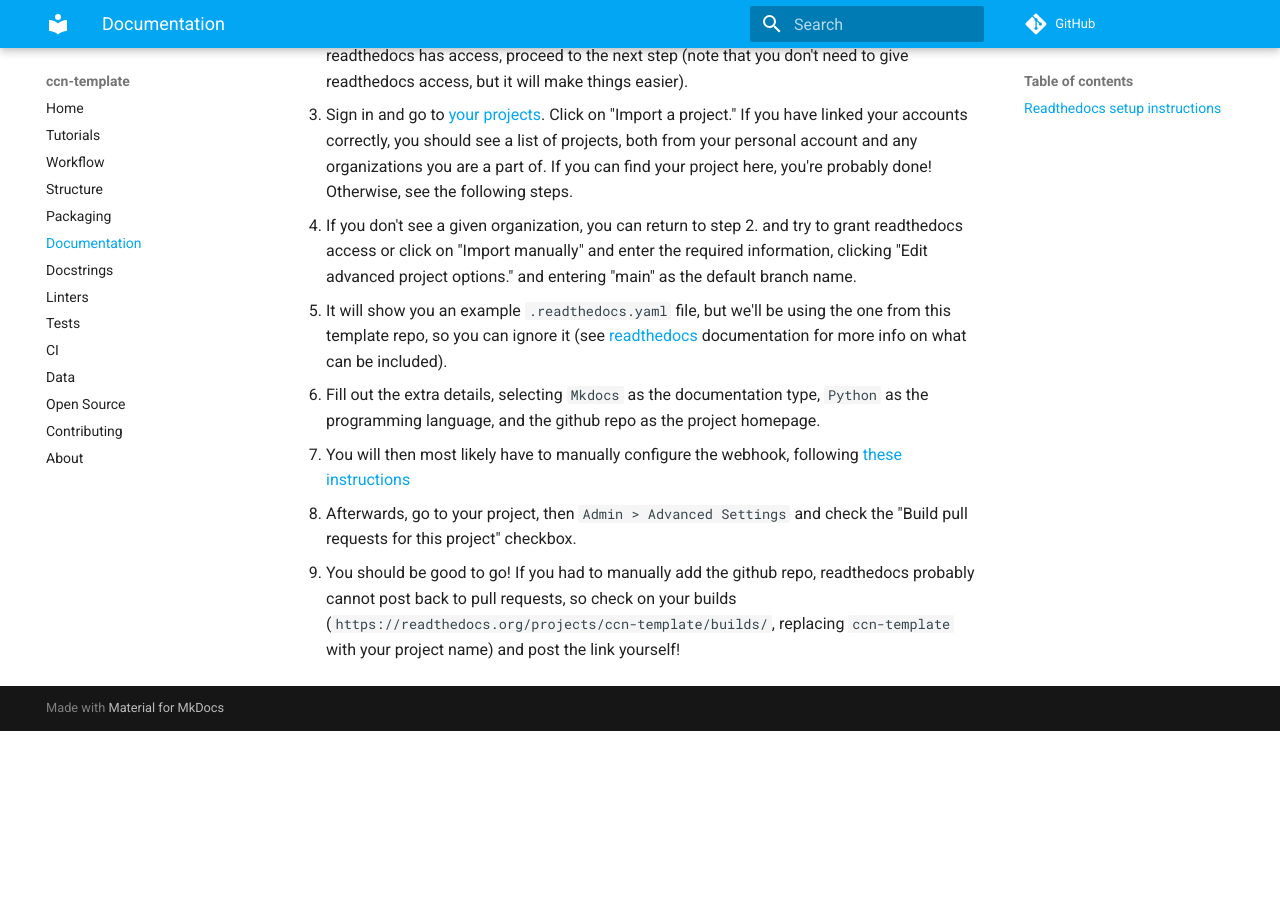
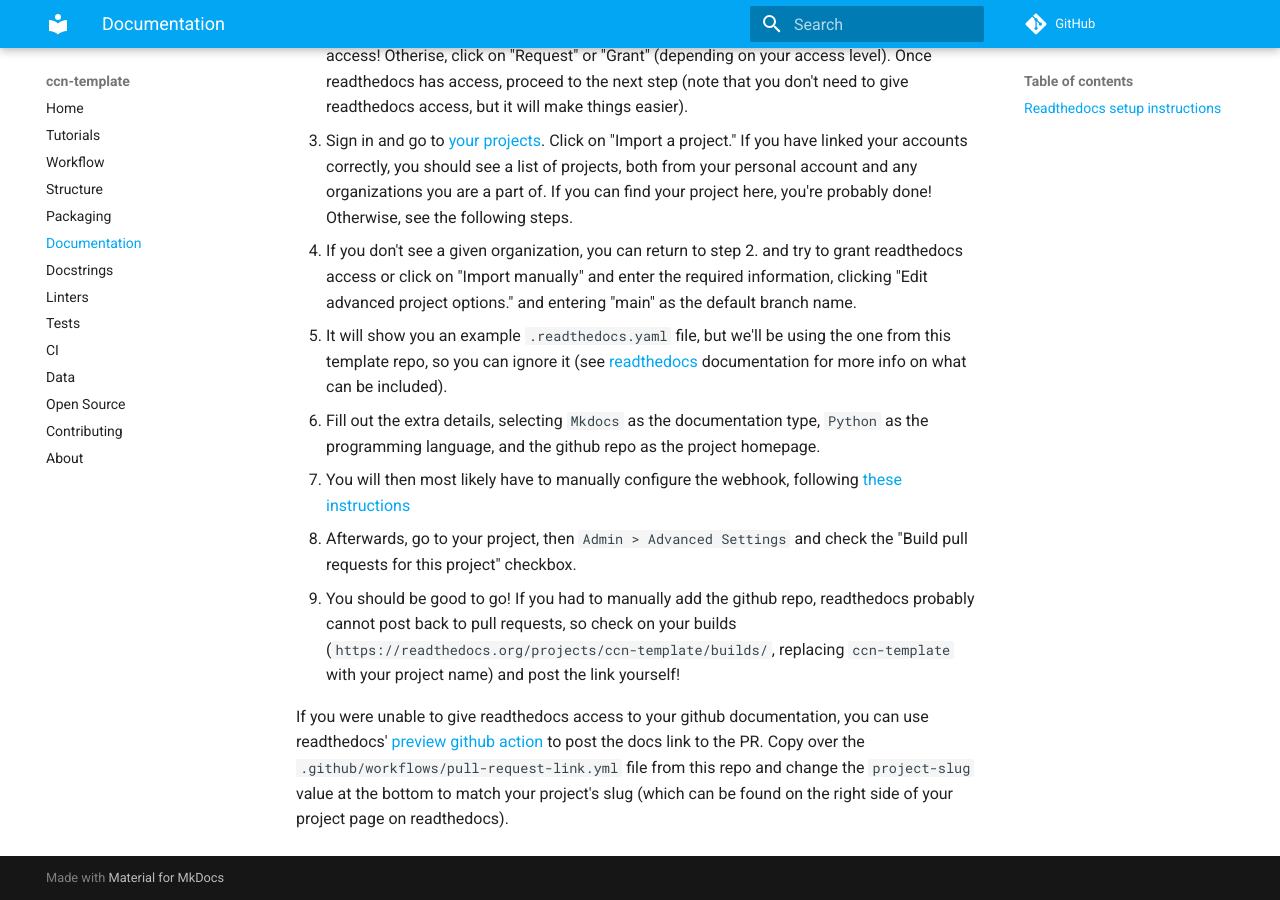
Before and after one commit to flatironinstitute/ccn-template, an MkDocs documentation site: the page built from docs/notes/03-documentation.md, in a window 1280 px wide and 900 px high, scrolled down 1096 px. Built offline with MkDocs 1.6.1 and Material for MkDocs 9.7.7, drawn with Linux system fonts in a browser that asks for light colours; comment, search, counter and statistics services are not loaded; before the commit the page ends 1827 px from its top, so only the background shows below that; some of the changed text lies outside the part shown.

Commit message:
adds readthedocs preview action

```diff
--- a/.readthedocs.yml
+++ b/.readthedocs.yml
@@ -24,3 +24,4 @@
 
 formats:
   - pdf
+  - htmlzip
--- a/docs/notes/03-documentation.md
+++ b/docs/notes/03-documentation.md
@@ -21,7 +21,9 @@
 - builds on ubuntu 22.04 and python 3.10
 - installs the package using the `pip install .[docs]` command (which includes
   the optional `docs` dependencies specified in `pyproject.toml`)
-- builds the and pdf formats.
+- builds the html and pdf formats (though note that the extra formats [won't be
+  built](https://docs.readthedocs.io/en/stable/guides/pull-requests.html#limitations)
+  on PR builds, which we'll enable below).
 
 However, you need to link your repo to readthedocs in order for this config file
 to do anything. The following only needs to be done once per project (the
@@ -63,3 +65,10 @@
    readthedocs probably cannot post back to pull requests, so check on your
    builds (`https://readthedocs.org/projects/ccn-template/builds/`, replacing
    `ccn-template` with your project name) and post the link yourself!
+
+If you were unable to give readthedocs access to your github documentation, you
+can use readthedocs' [preview github
+action](https://github.com/readthedocs/actions) to post the docs link to the PR.
+Copy over the `.github/workflows/pull-request-link.yml` file from this repo and
+change the `project-slug` value at the bottom to match your project's slug
+(which can be found on the right side of your project page on readthedocs).
```
Also changed, not shown: 1 other file.
